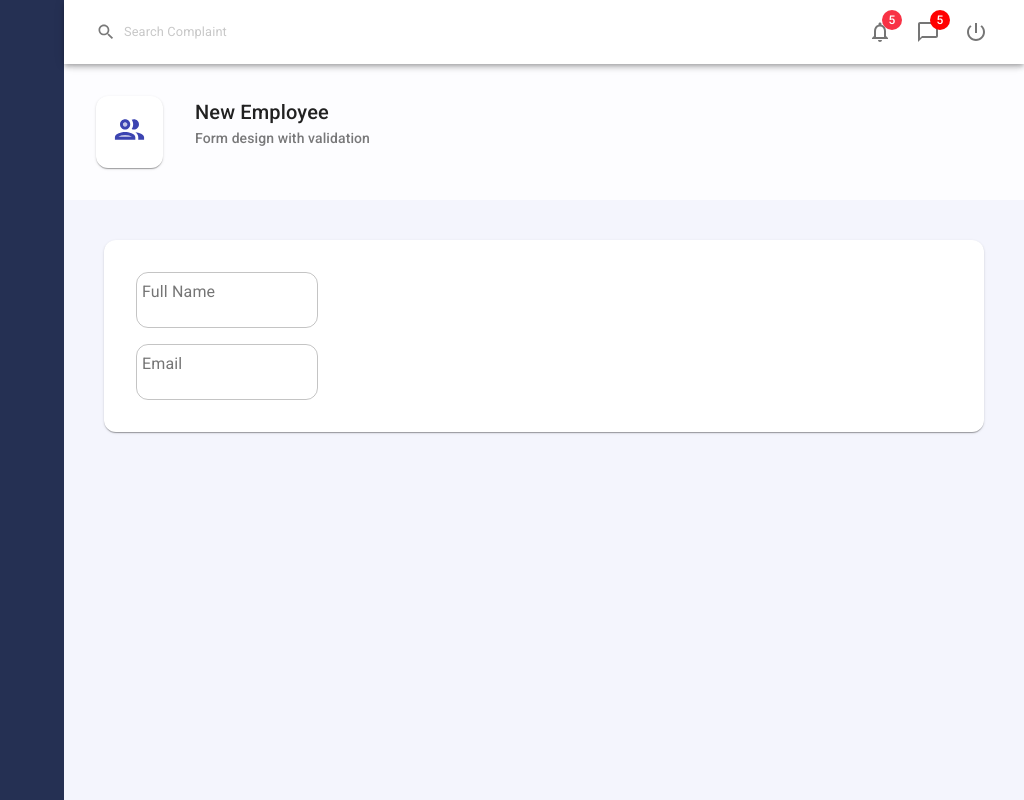
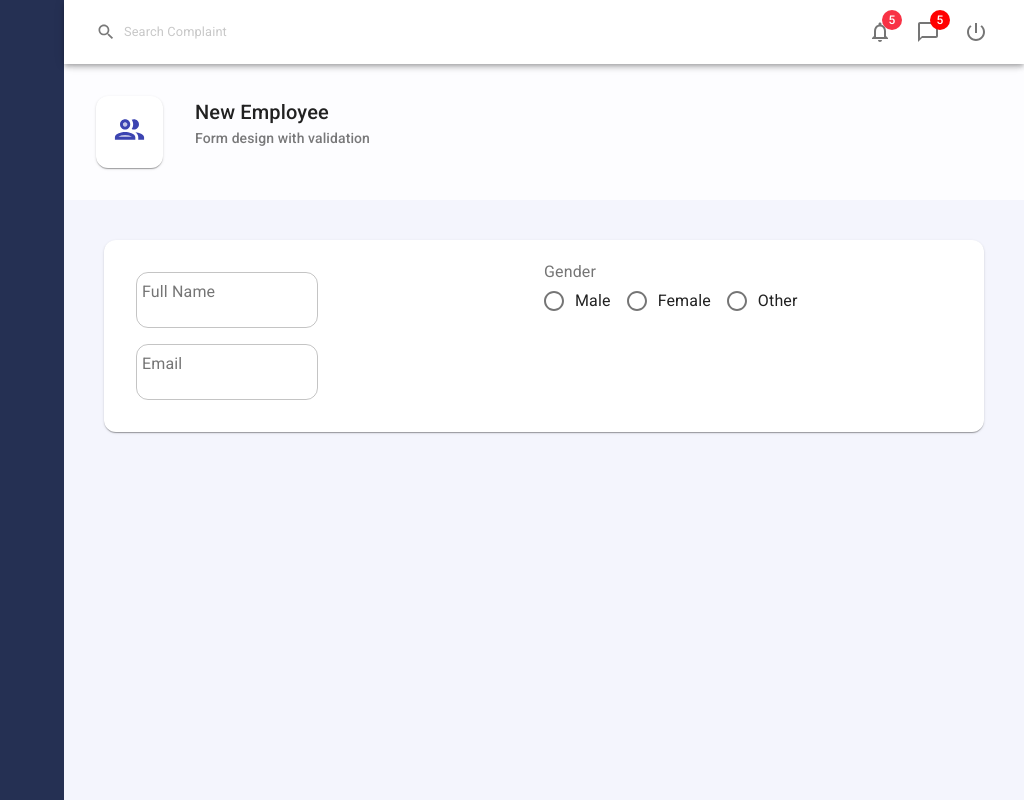
Before and after one commit to ayvicky/demo-material-ui-complete, a React (Create React App) app: page / in a window 1280 px wide. Shown: the whole page, without its empty margins (256-1280 px from the left). Built offline with nearby package versions, Linux system fonts and the light colour scheme.

Commit message:
added radio group for gender

```diff
--- a/src/pages/Employees/Employeeform.js
+++ b/src/pages/Employees/Employeeform.js
@@ -1,6 +1,6 @@
 import React, {useState, useEffect} from 'react'
 
-import { Grid, makeStyles, TextField } from '@material-ui/core';
+import { FormControl, FormLabel, RadioGroup,FormControlLabel, Radio, Grid, makeStyles, TextField } from '@material-ui/core';
 
 import { useForm, Form } from '../../components/useForm';
 
@@ -46,7 +46,21 @@
                                 onChange={handleInputChange}
                                 />
                     </Grid>
-                    <Grid item xs={6}> </Grid>
+                    <Grid item xs={6}>
+                        <FormControl>
+                            <FormLabel>Gender</FormLabel>
+                            <RadioGroup
+                                row
+                                name='gender'
+                                value={values.gender}
+                                onChange={handleInputChange}
+                                >
+                                <FormControlLabel value='male' control={<Radio />} label='Male' />
+                                <FormControlLabel value='female' control={<Radio />} label='Female' />
+                                <FormControlLabel value='other' control={<Radio />} label='Other' />
+                            </RadioGroup>
+                        </FormControl>
+                    </Grid>
                 </Grid>
             </Form>
         </>
```
Also changed, not shown: 1 other file (tests, documents, lock files or other folders).
